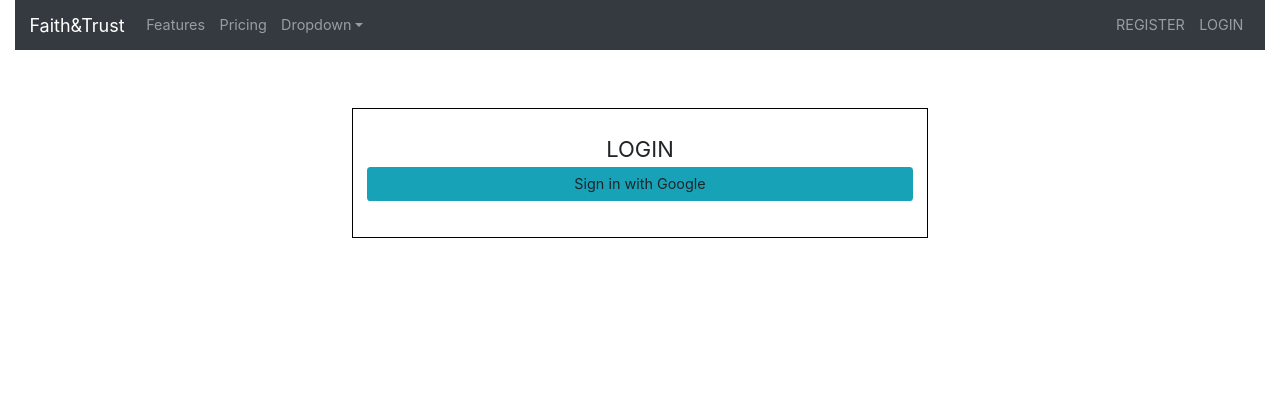
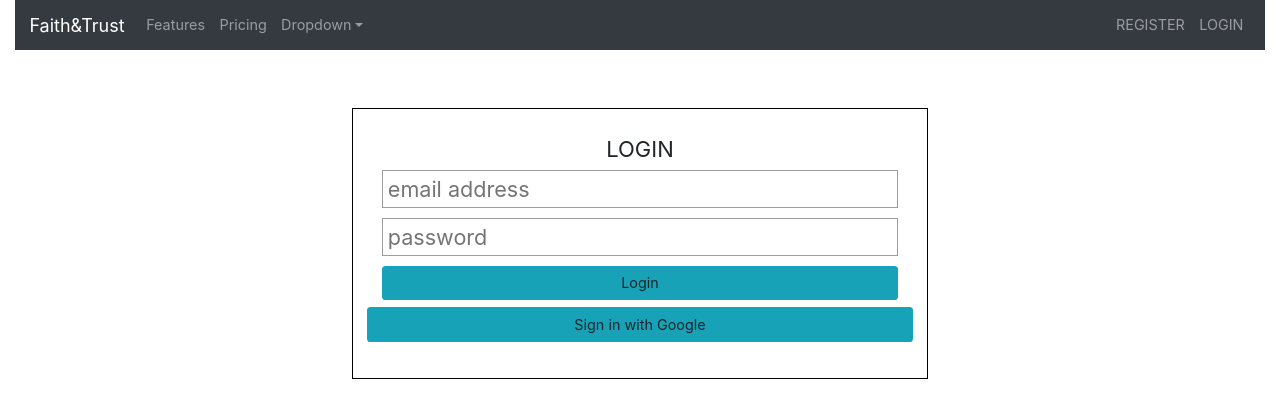
Before and after one commit to ClaytonSiby/Ecommerce-Website, a React (Create React App) app: page /login in a window 1280 px wide. Shown: the top 418 px of the page. Built offline with nearby package versions, Linux system fonts and the light colour scheme; no server answers.

Commit message:
Implement email and password auth using firebase

```diff
--- a/src/App.js
+++ b/src/App.js
@@ -72,7 +72,7 @@ class App extends Component {
           />
           <Route
             path='/registration'
-            render={() => (
+            render={() => currentUser ? <Redirect to="/" /> : (
               <MainLayout currentUser={currentUser}>
                 <Registration />
               </MainLayout>
--- a/src/components/SignIn/index.js
+++ b/src/components/SignIn/index.js
@@ -1,13 +1,56 @@
 import React, { Component } from 'react';
 import Button from './../Forms/Button';
-import { signInWithGoogle } from './../../Firebase/utils';
+import { signInWithGoogle, auth } from './../../Firebase/utils';
+import FormInput from './../Forms/FormInput';
 import './style.scss';
 
+const initialState = {
+    email: '',
+    password: ''
+}
+
 class SignIn extends Component {
+    constructor(props) {
+        super(props);
+
+        this.state = {
+            ...initialState
+        }
+
+        this.handleChange = this.handleChange.bind(this);
+    }
+
     handleSubmit = async e => {
         e.preventDefault();
+
+        const { email, password } = this.state;
+
+        try {
+
+            // try to signin with provided email and password
+            await auth.signInWithEmailAndPassword(email, password);
+
+            // reset the form
+
+            this.setState({
+                ...initialState
+            })
+
+        } catch(error) {
+            // console.log(error);
+        }
     }
+
+    handleChange(e) {
+      const { value, name } = e.target;
+
+      this.setState({
+          [name]: value
+      })
+    }
+
     render() {
+        const { email, password } = this.state;
         return (
             <div className="signIn">
                 <div className="wrap">
@@ -15,6 +58,9 @@ class SignIn extends Component {
 
                     <div className="formWrap">
                         <form onSubmit={ this.handleSubmit }>
+                            <FormInput type="emial" value={email} name="email" onChange={ this.handleChange } placeholder="email address" />
+                            <FormInput type="password" value={password} name="password" onChange={ this.handleChange } placeholder="password" />
+                            <Button type="submit">Login</Button>
                             <div className="socialSignin">
                                 <div className="row my-2">
                                     <Button onClick={signInWithGoogle}>Sign in with Google</Button>
```
